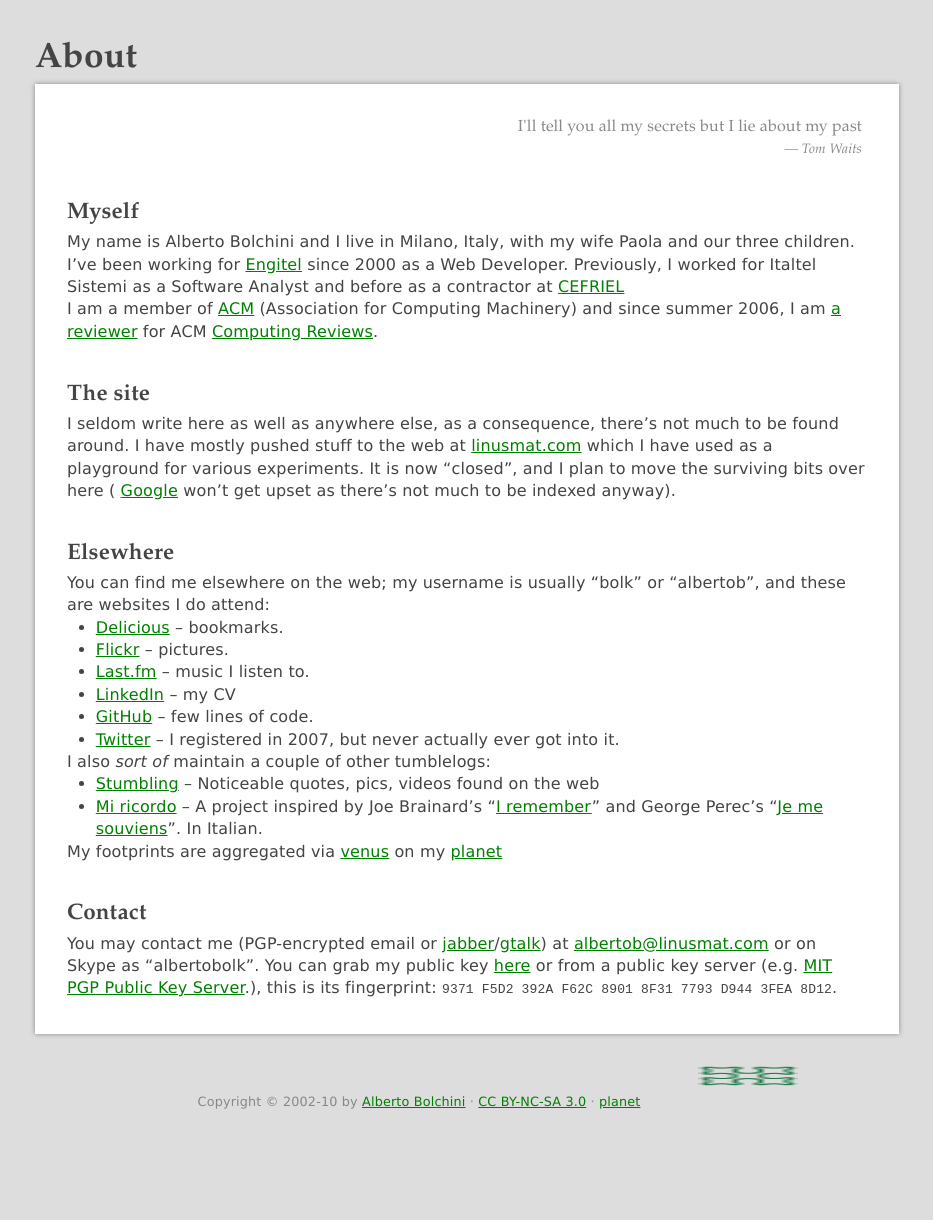
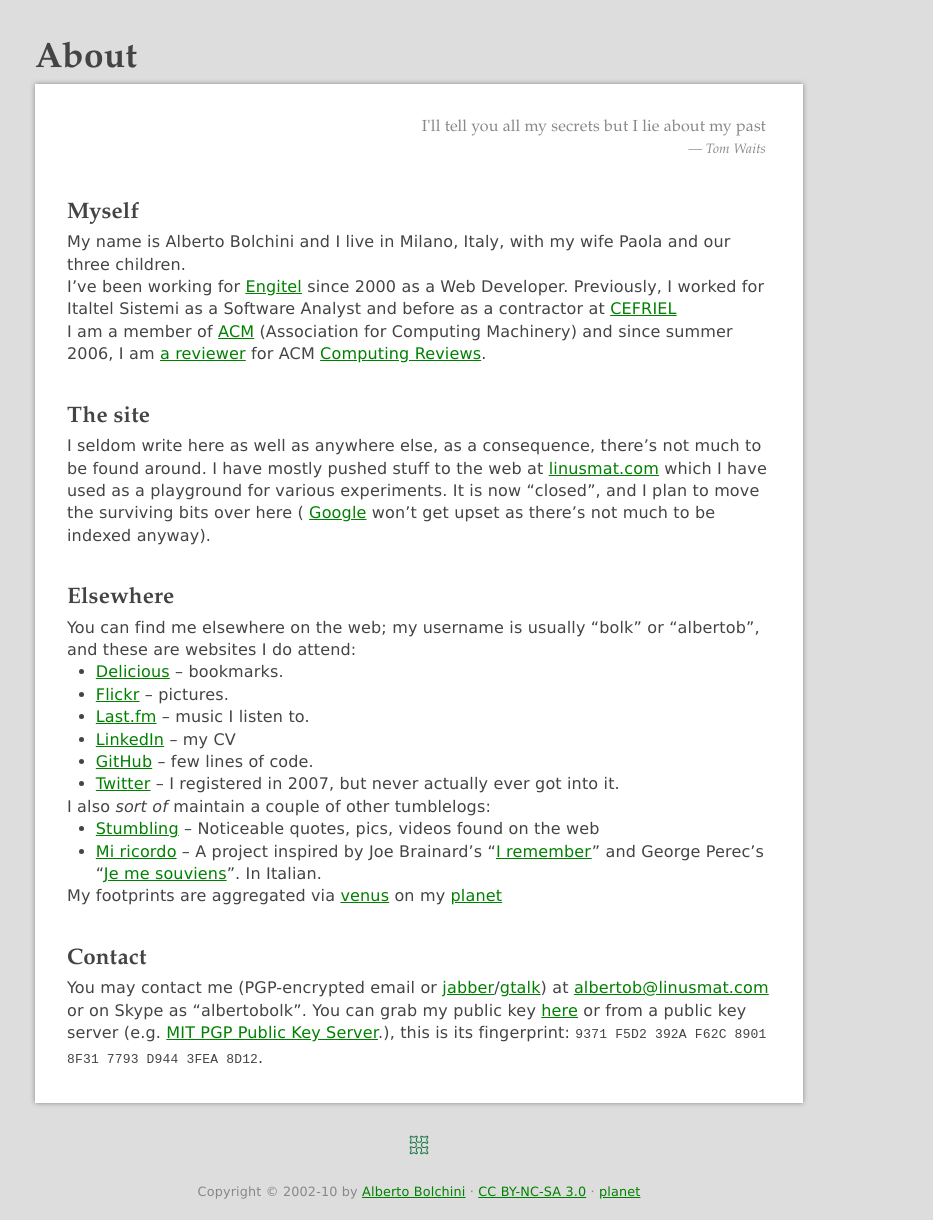
Before and after one commit to bolk/bolk.github.com, a Jekyll site: the page built from about.markdown, in a window 1280 px wide. Shown: the whole page, without its empty margins (221-1154 px from the left). Built offline with Jekyll 4.4.1, drawn with Linux system fonts in a browser that asks for light colours; nearby versions of some CDN libraries; before the commit the page ends 1129 px from its top, so only the background shows below that.

Commit message:
Moved footer, fixed width

```diff
--- a/_layouts/default.html
+++ b/_layouts/default.html
@@ -26,9 +26,9 @@
 
 		{{content}}
 
+	<nav>
 		<img src="/img/sierpinsky-curve-linusmat.png" width="20" height="20" alt="sierpinsky curve">
 
-	<nav>
 	</nav>
 	<footer>
 			<p class="copy">
--- a/css/style.css
+++ b/css/style.css
@@ -201,12 +201,12 @@
 }
 body{background-color:#ddd;font-family:Geneva, Lucida Sans, Lucida Grande, Lucida Sans Unicode, Verdana, sans-serif;}
 header{display:block;margin:0px auto;text-align:right;width:832px;}
-section,article{display:block;background-color:#fff;width:800px;margin:0px auto;padding:2em;-moz-box-shadow: 0 0 5px #888;-webkit-box-shadow: 0 0 5px#888;box-shadow: 0 0 5px #888;}
+section,article{display:block;background-color:#fff;margin:0px auto;padding:2em;-moz-box-shadow: 0 0 5px #888;-webkit-box-shadow: 0 0 5px#888;box-shadow: 0 0 5px #888;}
 h1{font-family:baskerville, palatino, 'palatino linotype', georgia,serif;;}
 h1 a{color:#000;text-decoration:none;}
-img{float:right;width:100px;border:3px solid #fff;}
+/*img{float:right;width:100px;border:3px solid #fff;}
 img{border:1px solid #ddd;padding:4px;margin-top:1.7em;}
-
+*/
 /*
  * Media queries for responsive design
  * These follow after primary styles so they will successfully override.
```
